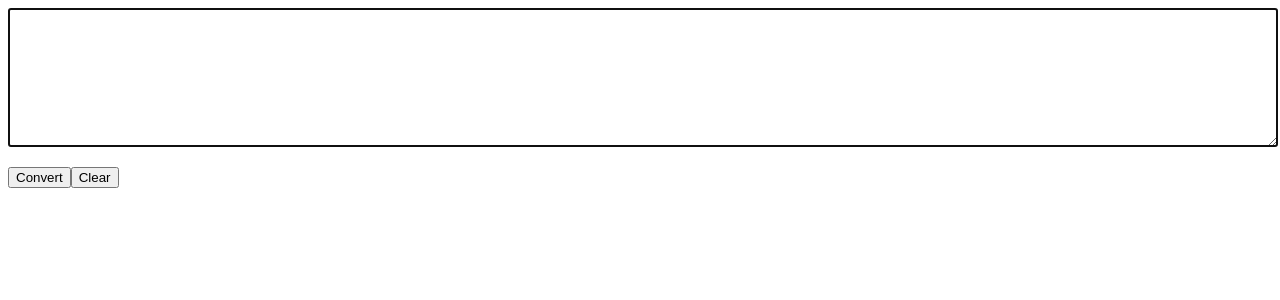
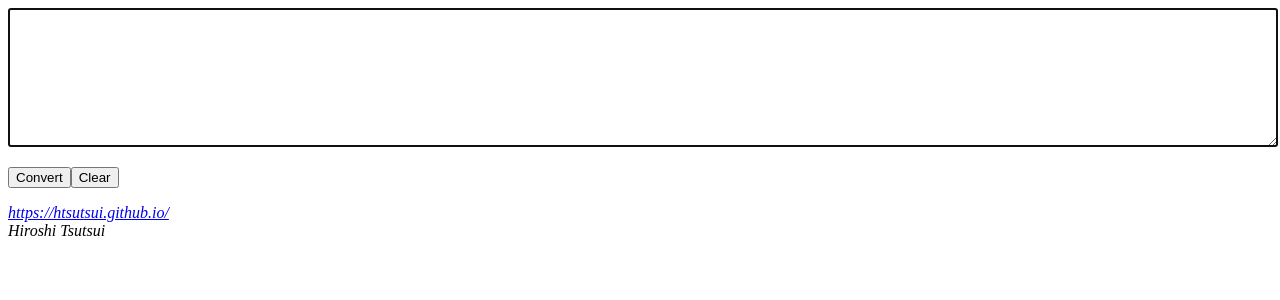
Before and after one commit to htsutsui/htsutsui.github.io, a Jekyll site: the page amazon.html, which Jekyll copies as it is, in a window 1280 px wide. Shown: the top 300 px of the page. Built offline with Jekyll 4.4.1, drawn with Linux system fonts in a browser that asks for light colours.

Commit message:
amazon.html: address.

```diff
--- a/amazon.html
+++ b/amazon.html
@@ -38,5 +38,8 @@ $(function () {
 <textarea id="text" autofocus></textarea>
 <p><button id="submit">Convert</button><button id="clear">Clear</button></p>
 <ul id="result"></ul>
+<address>
+<a href="https://htsutsui.github.io/">https://htsutsui.github.io/</a><br />
+Hiroshi Tsutsui</address>
 </body>
 </html>
```
